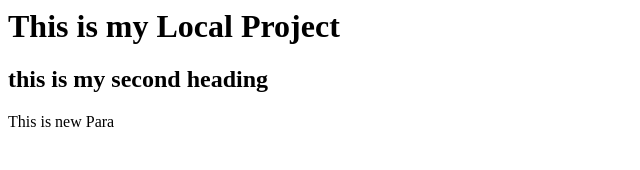
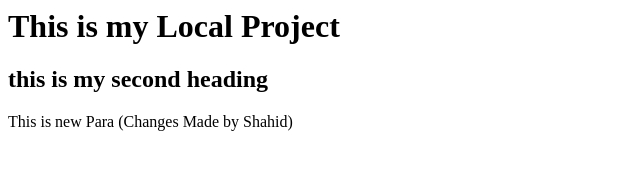
Before and after one commit to WithShahidNaeem1/LocalProject, a plain HTML site: page index.html in a window 1280 px wide. Shown: the whole page, without its empty margins (0-640 px from the left). Drawn offline with Linux system fonts and the light colour scheme.

Commit message:
Changes by Shahid Naeem

```diff
--- a/index.html
+++ b/index.html
@@ -1,3 +1,3 @@
 <h1>This is my Local Project</h1>
 <h2>this is my second heading</h2>
-<p> This is new Para</p>
+<p> This is new Para (Changes Made by Shahid) </p>
```
